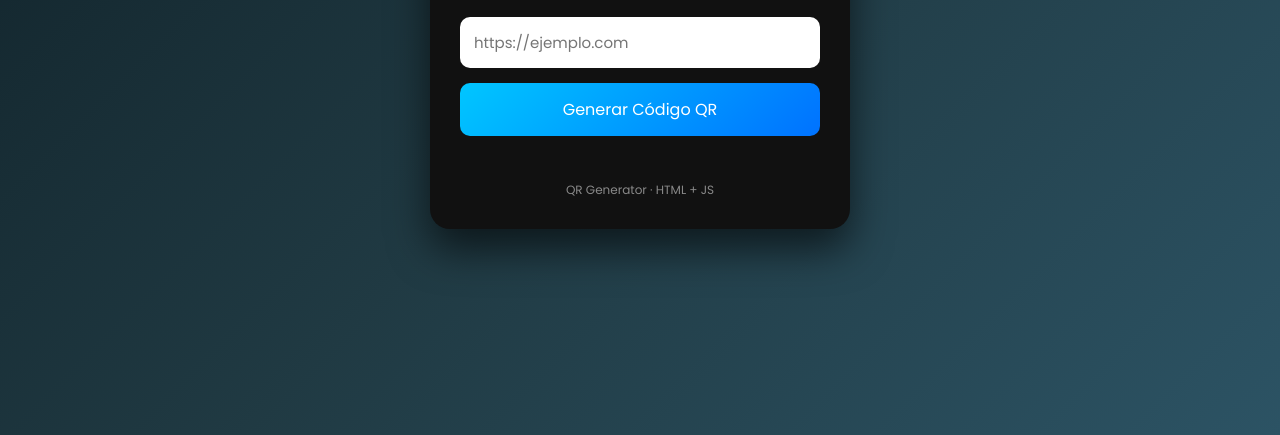
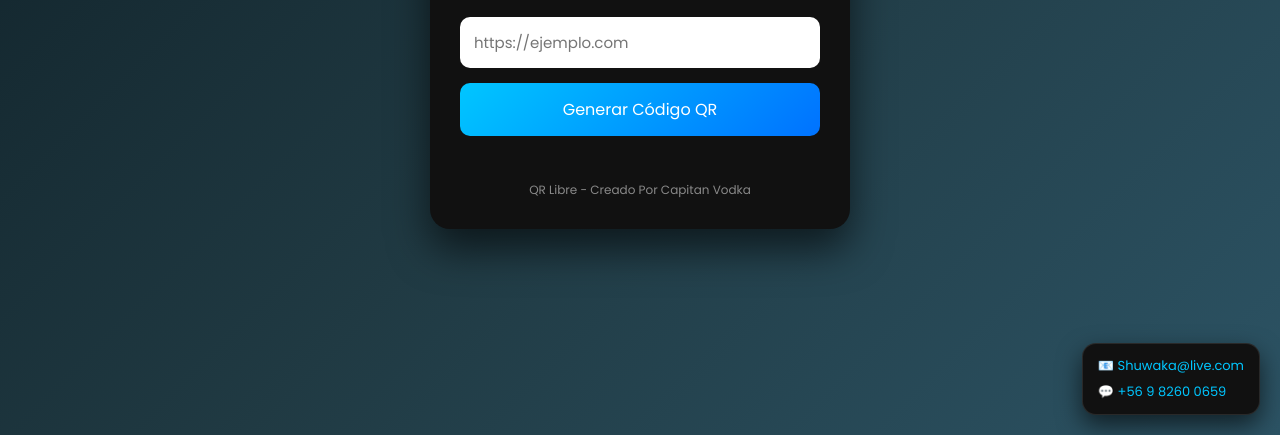
Before and after one commit to c4pit4nvodk4/QRLibre, a plain HTML site: page index.html in a window 1280 px wide. Shown: the part 365-800 px from the top of the page. Drawn offline with Linux system fonts and the light colour scheme.

Commit message:
Change title and add floating contact button
Updated the title and added a floating contact button with email and WhatsApp links.

```diff
--- a/index.html
+++ b/index.html
@@ -2,8 +2,9 @@
 <html lang="es">
 <head>
     <meta charset="UTF-8">
-    <title>Generador de Códigos QR</title>
+    <title>QR LIBRE</title>
     <meta name="viewport" content="width=device-width, initial-scale=1.0">
+  <link href="/ICON.png" rel="icon" />
 
     <!-- Fuente -->
     <link href="https://fonts.googleapis.com/css2?family=Poppins:wght@300;400;600&display=swap" rel="stylesheet">
@@ -63,7 +64,6 @@
             padding: 14px;
             border-radius: 10px;
             border: none;
-            background: #00c6ff;
             background: linear-gradient(135deg, #00c6ff, #0072ff);
             color: white;
             font-size: 16px;
@@ -98,6 +98,34 @@
             font-size: 12px;
             opacity: 0.5;
         }
+
+        /* Botón contacto flotante */
+        .contacto-flotante {
+            position: fixed;
+            bottom: 20px;
+            right: 20px;
+            background: #111;
+            border: 1px solid rgba(255,255,255,0.1);
+            padding: 12px 15px;
+            border-radius: 14px;
+            box-shadow: 0 10px 25px rgba(0,0,0,0.6);
+            display: flex;
+            flex-direction: column;
+            gap: 6px;
+            z-index: 9999;
+        }
+
+        .contacto-flotante a {
+            color: #00c6ff;
+            text-decoration: none;
+            font-size: 13px;
+            transition: 0.3s;
+        }
+
+        .contacto-flotante a:hover {
+            opacity: 0.8;
+            transform: translateX(-3px);
+        }
     </style>
 </head>
 <body>
@@ -117,8 +145,14 @@
     </div>
 
     <footer>
-        QR Generator · HTML + JS
+        QR Libre - Creado Por Capitan Vodka
     </footer>
+</div>
+
+<!-- Botón Contacto -->
+<div class="contacto-flotante">
+    <a href="mailto:Shuwaka@live.com">📧 Shuwaka@live.com</a>
+    <a href="https://wa.me/56982600659" target="_blank">💬 +56 9 8260 0659</a>
 </div>
 
 <script>
```
